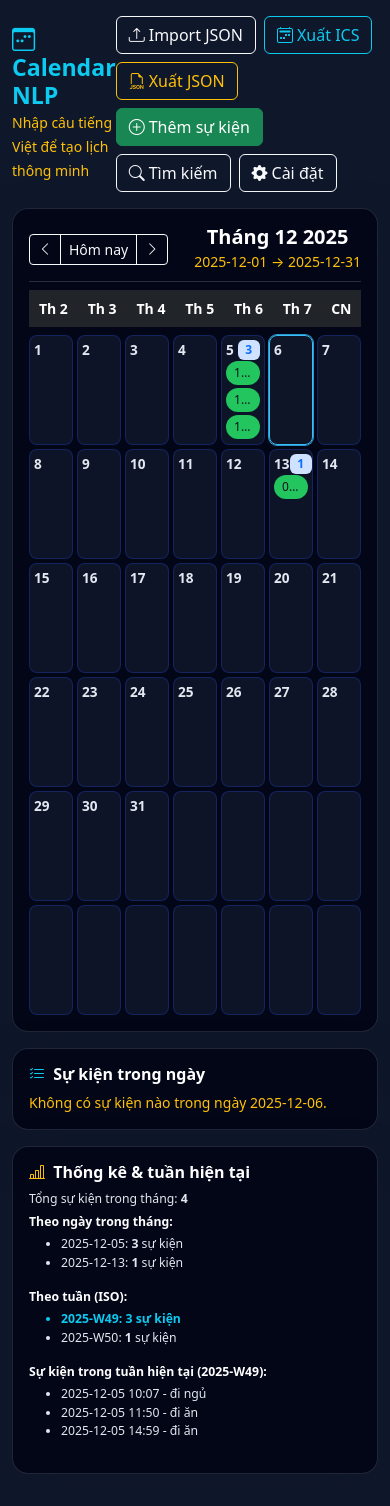
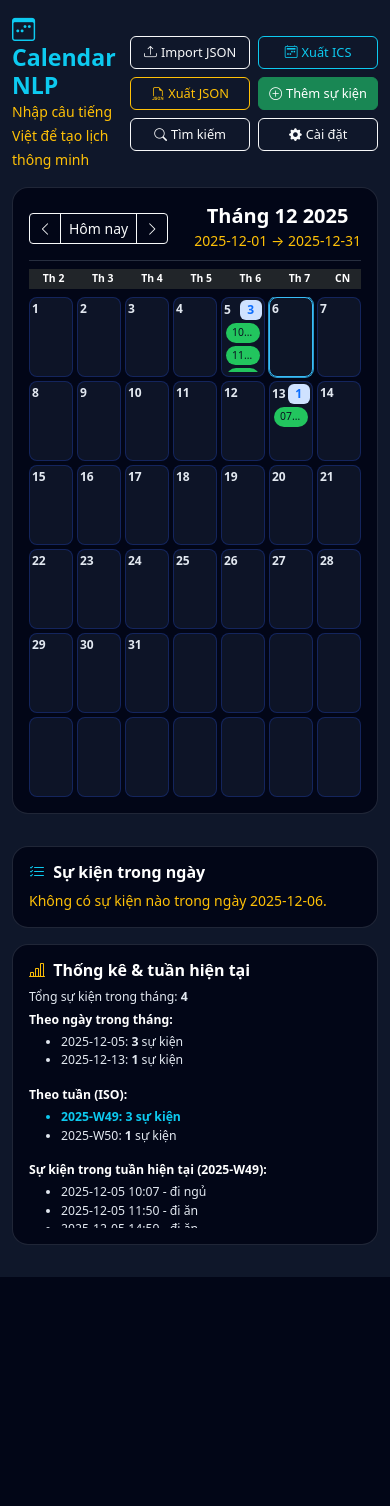
Before and after one commit to noexistech/CalenderNLP, a Flask app: page / in a window 390 px wide. After the commit the page ends 1277 px from the top, so only its background shows below. Run offline with Flask 3, Linux system fonts and the light colour scheme; data comes from the database, SQL or seed files in the repository; data that the repository does not hold is empty; some libraries are stand-ins or nearby versions.

```diff
--- a/templates/app.html
+++ b/templates/app.html
@@ -13,7 +13,12 @@
     body {
         background: #0f172a;
         color: #e2e8f0;
-      font-family: system-ui, -apple-system, BlinkMacSystemFont, "Segoe UI", sans-serif;
+        font-family:
+            system-ui,
+            -apple-system,
+            BlinkMacSystemFont,
+            "Segoe UI",
+            sans-serif;
     }
 
     .fw-semibold {
@@ -24,14 +29,15 @@
         color: #ffc107 !important; /* Đổi thành màu vàng warning */
     }
 
-    .calendar-card, .sidebar-card {
+    .calendar-card,
+    .sidebar-card {
         background: #020617;
         border-radius: 1rem;
-      border: 1px solid rgba(148,163,184,0.2);
-      box-shadow: 0 20px 40px rgba(15,23,42,0.9);
+        border: 1px solid rgba(148, 163, 184, 0.2);
+        box-shadow: 0 20px 40px rgba(15, 23, 42, 0.9);
     }
     .calendar-header {
-      border-bottom: 1px solid rgba(148,163,184,0.25);
+        border-bottom: 1px solid rgba(148, 163, 184, 0.25);
     }
     .calendar-grid {
         display: grid;
@@ -40,17 +46,19 @@
     }
     .day-cell {
         height: 110px;
-      border: 1px solid rgba(30,64,175,0.4);
+        border: 1px solid rgba(30, 64, 175, 0.4);
         border-radius: 8px;
         padding: 4px;
         position: relative;
         overflow: hidden;
-      background: rgba(15,23,42,0.9);
+        background: rgba(15, 23, 42, 0.9);
         cursor: pointer;
-      transition: background 0.1s ease, transform 0.05s ease;
+        transition:
+            background 0.1s ease,
+            transform 0.05s ease;
     }
     .day-cell:hover {
-      background: rgba(37,99,235,0.25);
+        background: rgba(37, 99, 235, 0.25);
         transform: translateY(-1px);
     }
     .day-number {
@@ -59,7 +67,7 @@
     }
     .day-today {
         border-color: #38bdf8;
-      box-shadow: 0 0 0 1px rgba(56,189,248,0.8);
+        box-shadow: 0 0 0 1px rgba(56, 189, 248, 0.8);
     }
     .day-events {
         position: absolute;
@@ -86,8 +94,11 @@
         font-weight: 500;
     }
     .badge-dot {
-      display:inline-block;
-      width:8px;height:8px;border-radius:999px;margin-right:4px;
+        display: inline-block;
+        width: 8px;
+        height: 8px;
+        border-radius: 999px;
+        margin-right: 4px;
     }
     .toast-container {
         position: fixed;
@@ -97,20 +108,120 @@
     }
 
     .toast {
-        background-color:#020617;
-        color:#e2e8f0;
-        border-radius:0.75rem;
-        border:1px solid rgba(148,163,184,0.5);
-        min-width: 360px;        /* to hơn */
+        background-color: #020617;
+        color: #e2e8f0;
+        border-radius: 0.75rem;
+        border: 1px solid rgba(148, 163, 184, 0.5);
+        min-width: 360px; /* to hơn */
         max-width: 420px;
-        font-size: 0.95rem;      /* chữ to hơn chút */
+        font-size: 0.95rem; /* chữ to hơn chút */
     }
 
     .scroll-panel {
         max-height: 360px;
         overflow-y: auto;
     }
+
+    /* ================================
+   RESPONSIVE TUNING
+================================ */
+
+    /* Giảm chiều cao ô lịch trên mobile */
+    @media (max-width: 768px) {
+        .day-cell {
+            height: 80px;
+            padding: 2px;
+        }
+        .day-number {
+            font-size: 0.75rem;
+        }
+        .event-pill {
+            font-size: 0.65rem;
+            padding: 2px 6px;
+        }
+    }
+
+    /* Table đầu tuần gọn hơn trên mobile */
+    @media (max-width: 576px) {
+        .table thead th {
+            font-size: 0.65rem !important;
+            padding: 2px !important;
+        }
+    }
+
+    /* Calendar card full width + giảm padding */
+    @media (max-width: 992px) {
+        .calendar-card {
+            margin-bottom: 1rem;
+        }
+    }
+
+    /* Sidebar chuyển xuống dưới */
+    @media (max-width: 992px) {
+        .col-lg-4 {
+            order: 2;
+        }
+        .col-lg-8 {
+            order: 1;
+        }
+    }
+
+    /* Header button group xuống hàng */
+    @media (max-width: 768px) {
+        .d-flex.flex-wrap.gap-2 button {
+            flex: 1 1 48%;
+            font-size: 0.8rem;
+            padding: 6px;
+        }
+    }
+
+    /* Tối ưu modal trên mobile */
+    @media (max-width: 576px) {
+        .modal-content {
+            border-radius: 0.5rem;
+        }
+        #eventModal textarea {
+            font-size: 0.9rem;
+        }
+    }
+
+    /* Sidebar scroll tối ưu */
+    @media (max-width: 768px) {
+        .scroll-panel {
+            max-height: 240px;
+        }
+    }
+
+    /* Calendar grid tránh overflow ngang */
+    #calendarGrid {
+        width: 100%;
+        overflow: hidden;
+    }
+
+    /* Giảm bóng đổ cho mobile cho đỡ rối */
+    @media (max-width: 576px) {
+        .calendar-card,
+        .sidebar-card {
+            box-shadow: none;
+        }
+    }
+
+    @media (max-width: 576px) {
+        .action-buttons button {
+            flex: 1 1 calc(50% - 6px);
+        }
+    }
+
+    @media (max-width: 992px) {
+        .col-lg-4 {
+            order: 2;
+        }
+        .col-lg-8 {
+            order: 1;
+        }
+    }
 </style>
+
 </head>
 <body>
 <div class="container-fluid py-3">
```
Lines whose indentation alone changed are shown as unchanged.
